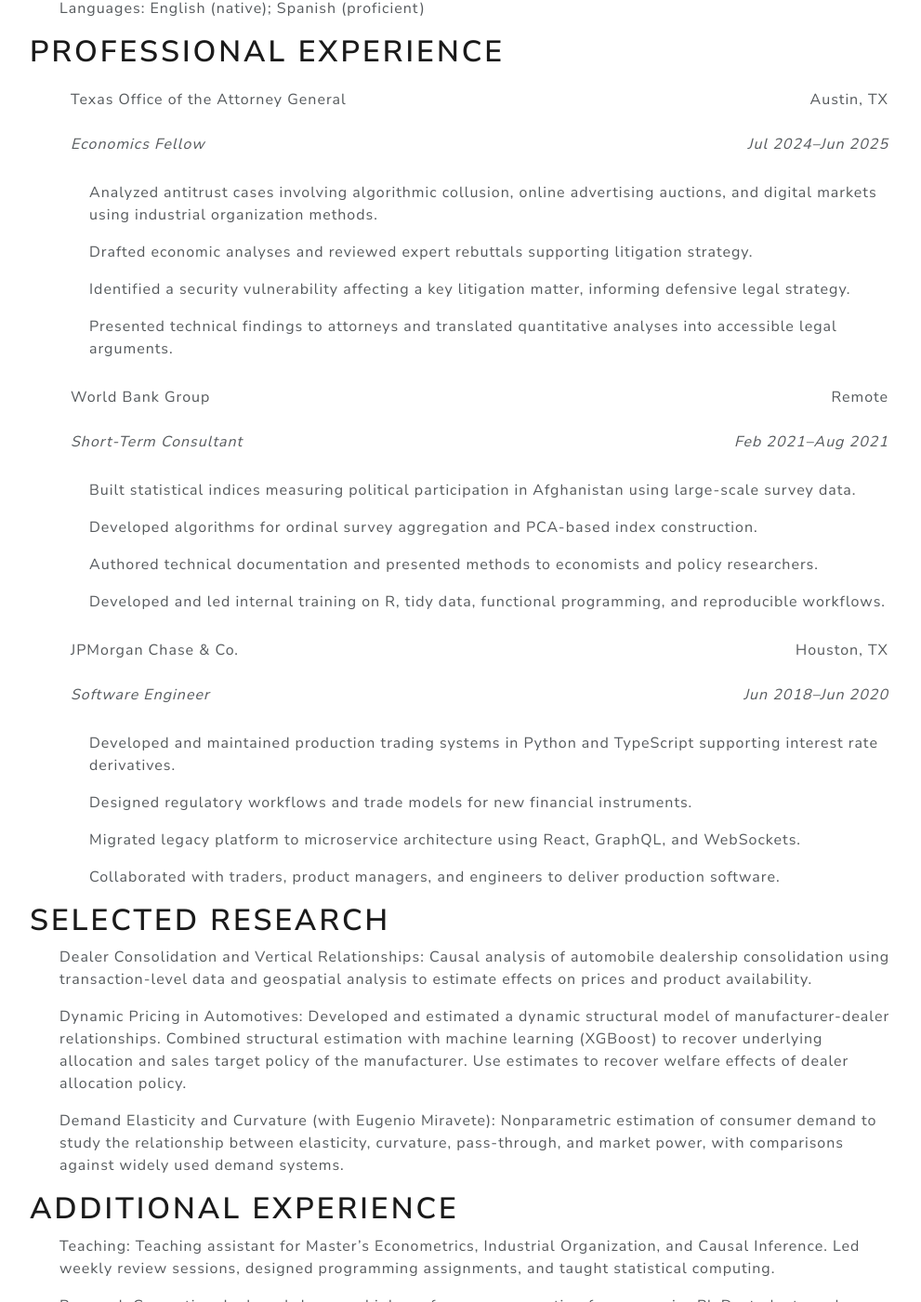
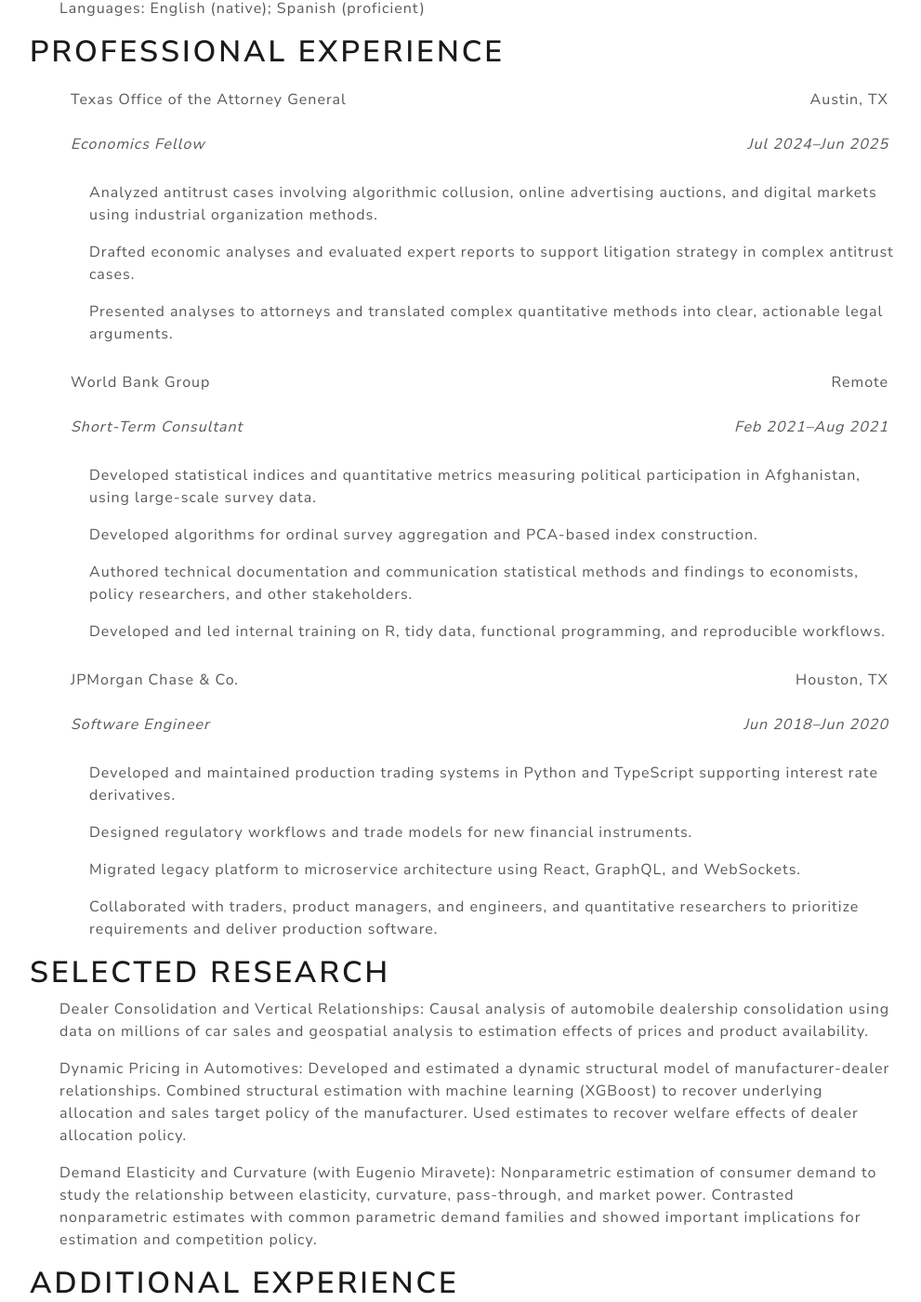
Before and after one commit to nateybear/nateybear.github.io, a Jekyll site: the page built from cv.md, in a window 1280 px wide and 1400 px high, scrolled down 965 px. Shown: the whole window at 93% size, without its empty margins (140-1131 px from the left). Built offline with Jekyll 4.4.1, drawn with Linux system fonts in a browser that asks for light colours; nearby versions of some CDN libraries; our own code applies the rules of GitHub Pages for plain Markdown files; some of the changed text lies outside the part shown.

Commit message:
resume edits

```diff
--- a/_includes/resume.html
+++ b/_includes/resume.html
@@ -21,10 +21,9 @@ href="https://github.com/nateybear">github.com/nateybear</a></td>
 <h1 id="summary">Summary</h1>
 <p>Ph.D. candidate in Economics at the University of Texas at Austin
 with an M.S. in Statistics. Specialize in causal inference, pricing,
-demand estimation, and structural industrial organization using
-large-scale observational data. Experience spans antitrust litigation,
-policy research, machine learning, and production software
-engineering.</p>
+demand estimation, and structural modeling using large-scale
+observational data. Experience spans production software engineering,
+antitrust litigation, policy research and machine learning.</p>
 <h1 id="education">Education</h1>
 <ul>
 <li><table>
@@ -88,12 +87,10 @@ General</strong></td>
 <li><p>Analyzed antitrust cases involving algorithmic collusion, online
 advertising auctions, and digital markets using industrial organization
 methods.</p></li>
-<li><p>Drafted economic analyses and reviewed expert rebuttals
-supporting litigation strategy.</p></li>
-<li><p>Identified a security vulnerability affecting a key litigation
-matter, informing defensive legal strategy.</p></li>
-<li><p>Presented technical findings to attorneys and translated
-quantitative analyses into accessible legal arguments.</p></li>
+<li><p>Drafted economic analyses and evaluated expert reports to support
+litigation strategy in complex antitrust cases.</p></li>
+<li><p>Presented analyses to attorneys and translated complex
+quantitative methods into clear, actionable legal arguments.</p></li>
 </ul></li>
 <li><table>
 <tbody>
@@ -108,12 +105,14 @@ quantitative analyses into accessible legal arguments.</p></li>
 </tbody>
 </table>
 <ul>
-<li><p>Built statistical indices measuring political participation in
-Afghanistan using large-scale survey data.</p></li>
+<li><p>Developed statistical indices and quantitative metrics measuring
+political participation in Afghanistan, using large-scale survey
+data.</p></li>
 <li><p>Developed algorithms for ordinal survey aggregation and PCA-based
 index construction.</p></li>
-<li><p>Authored technical documentation and presented methods to
-economists and policy researchers.</p></li>
+<li><p>Authored technical documentation and communication statistical
+methods and findings to economists, policy researchers, and other
+stakeholders.</p></li>
 <li><p>Developed and led internal training on R, tidy data, functional
 programming, and reproducible workflows.</p></li>
 </ul></li>
@@ -137,27 +136,30 @@ TypeScript supporting interest rate derivatives.</p></li>
 instruments.</p></li>
 <li><p>Migrated legacy platform to microservice architecture using
 React, GraphQL, and WebSockets.</p></li>
-<li><p>Collaborated with traders, product managers, and engineers to
-deliver production software.</p></li>
+<li><p>Collaborated with traders, product managers, and engineers, and
+quantitative researchers to prioritize requirements and deliver
+production software.</p></li>
 </ul></li>
 </ul>
 <h1 id="selected-research">Selected Research</h1>
 <ul>
 <li><p><span> <strong>Dealer Consolidation and Vertical
 Relationships</strong>: Causal analysis of automobile dealership
-consolidation using transaction-level data and geospatial analysis to
-estimate effects on prices and product availability. </span></p></li>
+consolidation using data on millions of car sales and geospatial
+analysis to estimation effects of prices and product availability.
+</span></p></li>
 <li><p><span> <strong>Dynamic Pricing in Automotives</strong>: Developed
 and estimated a dynamic structural model of manufacturer-dealer
 relationships. Combined structural estimation with machine learning
 (XGBoost) to recover underlying allocation and sales target policy of
-the manufacturer. Use estimates to recover welfare effects of dealer
+the manufacturer. Used estimates to recover welfare effects of dealer
 allocation policy. </span></p></li>
 <li><p><span> <strong>Demand Elasticity and Curvature (with Eugenio
 Miravete)</strong>: Nonparametric estimation of consumer demand to study
 the relationship between elasticity, curvature, pass-through, and market
-power, with comparisons against widely used demand systems.
-</span></p></li>
+power. Contrasted nonparametric estimates with common parametric demand
+families and showed important implications for estimation and
+competition policy. </span></p></li>
 </ul>
 <h1 id="additional-experience">Additional Experience</h1>
 <ul>
```
Also changed, not shown: other parts of _includes/resume.html (+3 -3 lines), 3 other files.
